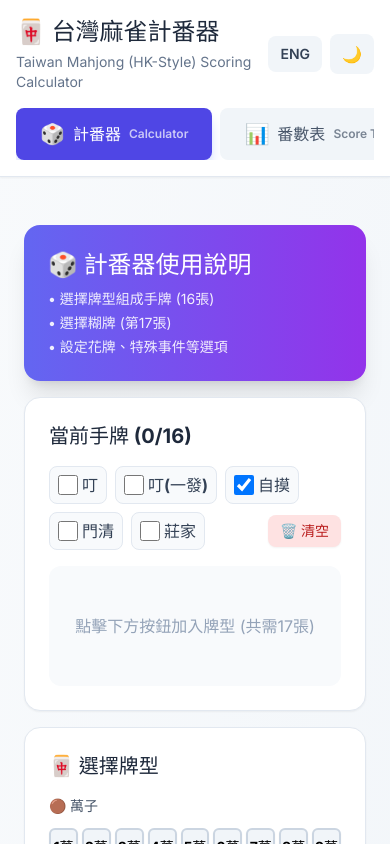
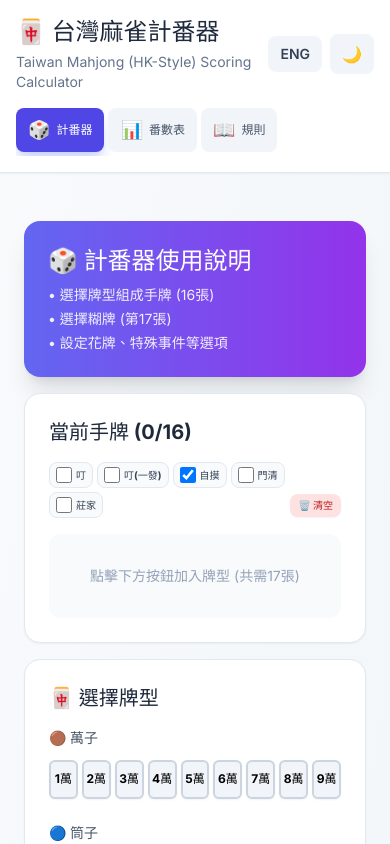
Before and after one commit to angus33yk1/taiwan-mahjong--hk-style--scoring-calculator, a React (Vite) app: page / in a window 390 px wide. Shown: the top 844 px of the page. Built offline with nearby package versions, Linux system fonts and the light colour scheme.

Commit message:
UI: Overhaul mobile hand layout to 9-col, condense status controls, and shrink navigation bar

```diff
--- a/App.tsx
+++ b/App.tsx
@@ -54,22 +54,24 @@ const App: React.FC = () => {
                     </div>
 
                     {/* Tab Navigation */}
-                    <nav className="flex gap-2 overflow-x-auto">
+                    <nav className="flex gap-1 sm:gap-2 overflow-x-auto no-scrollbar pb-1">
                         {tabs.map((tab) => (
                             <button
                                 key={tab.id}
                                 onClick={() => setActiveTab(tab.id)}
                                 className={`
-                  flex items-center gap-2 px-6 py-3 rounded-lg font-semibold transition-all whitespace-nowrap
-                  ${activeTab === tab.id
+                                    flex items-center gap-1.5 sm:gap-2 px-3 sm:px-6 py-2 sm:py-3 rounded-lg font-semibold transition-all whitespace-nowrap
+                                    ${activeTab === tab.id
                                         ? 'bg-indigo-600 text-white shadow-lg shadow-indigo-200 dark:shadow-indigo-900/50'
                                         : 'bg-slate-100 dark:bg-slate-800 text-slate-600 dark:text-slate-400 hover:bg-slate-200 dark:hover:bg-slate-700'
                                     }
-                `}
+                                `}
                             >
-                                <span className="text-xl">{tab.icon}</span>
-                                <span className="font-bold">{tab.label}</span>
-                                <span className="text-xs opacity-70">{tab.labelEn}</span>
+                                <span className="text-lg sm:text-xl">{tab.icon}</span>
+                                <div className="flex flex-col items-start leading-tight">
+                                    <span className="font-bold text-xs sm:text-sm md:text-base">{tab.label}</span>
+                                    <span className="text-[10px] opacity-70 hidden sm:block">{tab.labelEn}</span>
+                                </div>
                             </button>
                         ))}
                     </nav>
--- a/ScoreCalculatorPage.tsx
+++ b/ScoreCalculatorPage.tsx
@@ -284,9 +284,9 @@ const ScoreCalculatorPage: React.FC = () => {
                     </div>
 
                     {/* Status/Hand Type Controls - Mobile Optimized */}
-                    <div className="flex flex-wrap items-center gap-2 mt-4">
+                    <div className="flex flex-wrap items-center gap-1 sm:gap-2">
                         {/* 叮 */}
-                        <label className="flex items-center gap-1 cursor-pointer group bg-slate-50 dark:bg-slate-800 px-2 py-1.5 rounded-lg border border-slate-200 dark:border-slate-700">
+                        <label className="flex items-center gap-1 cursor-pointer group bg-slate-50 dark:bg-slate-800 px-1.5 sm:px-2 py-1 rounded-lg border border-slate-200 dark:border-slate-700">
                             <input
                                 type="checkbox"
                                 checked={isListening}
@@ -294,15 +294,15 @@ const ScoreCalculatorPage: React.FC = () => {
                                     setIsListening(e.target.checked);
                                     if (e.target.checked) setIsListeningOneShot(false);
                                 }}
-                                className="w-5 h-5 rounded border-slate-300 text-indigo-600 focus:ring-indigo-500"
+                                className="w-4 h-4 rounded border-slate-300 text-indigo-600 focus:ring-indigo-500"
                             />
-                            <span className="font-bold text-slate-700 dark:text-slate-300 group-hover:text-amber-500 transition-colors">
+                            <span className="font-bold text-[10px] sm:text-xs md:text-sm text-slate-700 dark:text-slate-300 group-hover:text-amber-500 transition-colors">
                                 {language === 'zh' ? '叮' : 'Listen'}
                             </span>
                         </label>
 
                         {/* 叮(一發) */}
-                        <label className="flex items-center gap-1 cursor-pointer group bg-slate-50 dark:bg-slate-800 px-2 py-1.5 rounded-lg border border-slate-200 dark:border-slate-700">
+                        <label className="flex items-center gap-1 cursor-pointer group bg-slate-50 dark:bg-slate-800 px-1.5 sm:px-2 py-1 rounded-lg border border-slate-200 dark:border-slate-700">
                             <input
                                 type="checkbox"
                                 checked={isListeningOneShot}
@@ -310,65 +310,63 @@ const ScoreCalculatorPage: React.FC = () => {
                                     setIsListeningOneShot(e.target.checked);
                                     if (e.target.checked) setIsListening(false);
                                 }}
-                                className="w-5 h-5 rounded border-slate-300 text-indigo-600 focus:ring-indigo-500"
+                                className="w-4 h-4 rounded border-slate-300 text-indigo-600 focus:ring-indigo-500"
                             />
-                            <span className="font-bold text-slate-700 dark:text-slate-300 group-hover:text-amber-600 transition-colors">
+                            <span className="font-bold text-[10px] sm:text-xs md:text-sm text-slate-700 dark:text-slate-300 group-hover:text-amber-600 transition-colors">
                                 {language === 'zh' ? '叮(一發)' : 'One Shot'}
                             </span>
                         </label>
 
                         {/* 自摸 */}
-                        <label className="flex items-center gap-1 cursor-pointer group bg-slate-50 dark:bg-slate-800 px-2 py-1.5 rounded-lg border border-slate-200 dark:border-slate-700">
+                        <label className="flex items-center gap-1 cursor-pointer group bg-slate-50 dark:bg-slate-800 px-1.5 sm:px-2 py-1 rounded-lg border border-slate-200 dark:border-slate-700">
                             <input
                                 type="checkbox"
                                 checked={isSelfDraw}
                                 onChange={(e) => setIsSelfDraw(e.target.checked)}
-                                className="w-5 h-5 rounded border-slate-300 text-indigo-600 focus:ring-indigo-500"
+                                className="w-4 h-4 rounded border-slate-300 text-indigo-600 focus:ring-indigo-500"
                             />
-                            <span className="font-bold text-slate-700 dark:text-slate-300 group-hover:text-blue-500 transition-colors">
+                            <span className="font-bold text-[10px] sm:text-xs md:text-sm text-slate-700 dark:text-slate-300 group-hover:text-blue-500 transition-colors">
                                 {language === 'zh' ? '自摸' : 'Self-draw'}
                             </span>
                         </label>
 
                         {/* 門清 */}
-                        <label className="flex items-center gap-1 cursor-pointer group bg-slate-50 dark:bg-slate-800 px-2 py-1.5 rounded-lg border border-slate-200 dark:border-slate-700">
+                        <label className="flex items-center gap-1 cursor-pointer group bg-slate-50 dark:bg-slate-800 px-1.5 sm:px-2 py-1 rounded-lg border border-slate-200 dark:border-slate-700">
                             <input
                                 type="checkbox"
                                 checked={isConcealed}
                                 onChange={(e) => setIsConcealed(e.target.checked)}
-                                className="w-5 h-5 rounded border-slate-300 text-indigo-600 focus:ring-indigo-500"
+                                className="w-4 h-4 rounded border-slate-300 text-indigo-600 focus:ring-indigo-500"
                             />
-                            <span className="font-bold text-slate-700 dark:text-slate-300 group-hover:text-indigo-600 transition-colors">
+                            <span className="font-bold text-[10px] sm:text-xs md:text-sm text-slate-700 dark:text-slate-300 group-hover:text-indigo-600 transition-colors">
                                 {language === 'zh' ? '門清' : 'Concealed'}
                             </span>
                         </label>
 
                         {/* 莊家 */}
-                        <label className="flex items-center gap-1 cursor-pointer group bg-slate-50 dark:bg-slate-800 px-2 py-1.5 rounded-lg border border-slate-200 dark:border-slate-700">
+                        <label className="flex items-center gap-1 cursor-pointer group bg-slate-50 dark:bg-slate-800 px-1.5 sm:px-2 py-1 rounded-lg border border-slate-200 dark:border-slate-700">
                             <input
                                 type="checkbox"
                                 checked={isDealer}
                                 onChange={(e) => setIsDealer(e.target.checked)}
-                                className="w-5 h-5 rounded border-slate-300 text-indigo-600 focus:ring-indigo-500"
+                                className="w-4 h-4 rounded border-slate-300 text-indigo-600 focus:ring-indigo-500"
                             />
-                            <span className="font-bold text-slate-700 dark:text-slate-300 group-hover:text-red-500 transition-colors">
+                            <span className="font-bold text-[10px] sm:text-xs md:text-sm text-slate-700 dark:text-slate-300 group-hover:text-red-500 transition-colors">
                                 {language === 'zh' ? '莊家' : 'Dealer'}
                             </span>
                         </label>
 
-                        <div className="flex-grow"></div>
-
                         <button
                             onClick={clearAll}
-                            className="px-3 py-1.5 rounded-lg bg-red-100 dark:bg-red-900/30 text-red-700 dark:text-red-300 font-semibold hover:bg-red-200 dark:hover:bg-red-900/50 transition-colors shadow-sm ml-auto text-sm"
+                            className="px-2 sm:px-3 py-1 rounded-lg bg-red-100 dark:bg-red-900/30 text-red-700 dark:text-red-300 font-bold hover:bg-red-200 dark:hover:bg-red-900/50 transition-colors shadow-sm ml-auto text-[10px] sm:text-sm whitespace-nowrap"
                         >
                             🗑️ {language === 'zh' ? '清空' : 'Clear'}
                         </button>
                     </div>
 
-                    <div className="min-h-[100px] bg-slate-50 dark:bg-slate-800 rounded-xl p-4 flex flex-wrap gap-2 transition-all mt-4">
+                    <div className="min-h-[80px] bg-slate-50 dark:bg-slate-800 rounded-xl p-2 sm:p-4 grid grid-cols-9 gap-1 sm:gap-2 transition-all mt-4">
                         {handTiles.length === 0 ? (
-                            <div className="w-full text-center py-8 text-slate-400 dark:text-slate-500">
+                            <div className="col-span-9 text-center py-6 text-slate-400 dark:text-slate-500 text-sm">
                                 {language === 'zh' ? '點擊下方按鈕加入牌型 (共需17張)' : 'Click buttons below to add 17 tiles'}
                             </div>
                         ) : (
@@ -384,7 +382,7 @@ const ScoreCalculatorPage: React.FC = () => {
                                                 removeTile(index);
                                             }
                                         }}
-                                        className={`relative bg-white dark:bg-slate-700 border-2 rounded-lg px-3 py-2 font-bold text-lg transition-all shadow-sm group
+                                        className={`relative w-full aspect-[3/4] flex items-center justify-center bg-white dark:bg-slate-700 border-2 rounded-md font-bold text-sm sm:text-lg transition-all shadow-sm group
                                             ${isWinner
                                                 ? 'border-emerald-500 ring-2 ring-emerald-500 ring-offset-2 dark:ring-offset-slate-900 z-10 scale-105'
                                                 : handTiles.length === 17 && winnerIndex === null
@@ -394,7 +392,7 @@ const ScoreCalculatorPage: React.FC = () => {
                                     >
                                         {tile.displayChar}
                                         {isWinner && (
-                                            <div className="absolute -top-2 -right-2 bg-emerald-500 text-white text-[10px] px-2 py-0.5 rounded-full font-bold shadow-md">
+                                            <div className="absolute -top-1.5 -right-1.5 bg-emerald-500 text-white text-[8px] sm:text-[10px] px-1 sm:px-2 py-0.5 rounded-full font-bold shadow-md z-20">
                                                 胡
                                             </div>
                                         )}
@@ -422,13 +420,13 @@ const ScoreCalculatorPage: React.FC = () => {
                                 <h4 className="text-sm font-semibold text-slate-600 dark:text-slate-400 mb-3">
                                     {category.category}
                                 </h4>
-                                <div className="grid grid-cols-9 gap-1 sm:gap-2">
+                                <div className="grid grid-cols-9 gap-1 sm:gap-2 max-w-sm sm:max-w-none">
                                     {category.tiles.map((tile, index) => (
                                         <div key={index} className="relative group">
                                             <button
                                                 onClick={() => addTile(tile)}
                                                 disabled={handTiles.length >= 17}
-                                                className={`w-full aspect-[3/4] flex items-center justify-center bg-slate-100 dark:bg-slate-800 border-2 rounded-md font-bold text-sm sm:text-lg transition-all shadow-sm ${handTiles.length >= 17 ? 'border-slate-200 opacity-50 cursor-not-allowed' : 'border-slate-300 dark:border-slate-600 hover:bg-indigo-100 dark:hover:bg-indigo-900/30 hover:border-indigo-400 dark:hover:border-indigo-600'
+                                                className={`w-full aspect-[3/4] flex items-center justify-center bg-slate-100 dark:bg-slate-800 border-2 rounded-md font-bold text-xs sm:text-sm transition-all shadow-sm ${handTiles.length >= 17 ? 'border-slate-200 opacity-50 cursor-not-allowed' : 'border-slate-300 dark:border-slate-600 hover:bg-indigo-100 dark:hover:bg-indigo-900/30 hover:border-indigo-400 dark:hover:border-indigo-600'
                                                     }`}
                                             >
                                                 {tile.displayChar}
@@ -444,13 +442,13 @@ const ScoreCalculatorPage: React.FC = () => {
                             <h4 className="text-sm font-semibold text-slate-600 dark:text-slate-400 mb-3">
                                 {language === 'zh' ? '🌪️ 風牌 & 🐉 三元牌' : '🌪️ Winds & 🐉 Dragons'}
                             </h4>
-                            <div className="grid grid-cols-9 gap-1 sm:gap-2">
+                            <div className="grid grid-cols-9 gap-1 sm:gap-2 max-w-sm sm:max-w-none">
                                 {honorTiles.map((tile, index) => (
                                     <div key={index} className="relative group">
                                         <button
                                             onClick={() => addTile(tile)}
                                             disabled={handTiles.length >= 17}
-                                            className={`w-full aspect-[3/4] flex items-center justify-center bg-slate-100 dark:bg-slate-800 border-2 rounded-md font-bold text-sm sm:text-lg transition-all shadow-sm ${handTiles.length >= 17 ? 'border-slate-200 opacity-50 cursor-not-allowed' : 'border-slate-300 dark:border-slate-600 hover:bg-indigo-100 dark:hover:bg-indigo-900/30 hover:border-indigo-400 dark:hover:border-indigo-600'
+                                            className={`w-full aspect-[3/4] flex items-center justify-center bg-slate-100 dark:bg-slate-800 border-2 rounded-md font-bold text-xs sm:text-sm transition-all shadow-sm ${handTiles.length >= 17 ? 'border-slate-200 opacity-50 cursor-not-allowed' : 'border-slate-300 dark:border-slate-600 hover:bg-indigo-100 dark:hover:bg-indigo-900/30 hover:border-indigo-400 dark:hover:border-indigo-600'
                                                 }`}
                                         >
                                             {tile.displayChar}
@@ -589,7 +587,7 @@ const ScoreCalculatorPage: React.FC = () => {
                                 return (
                                     <div className="space-y-3">
                                         {rows.map((row, rowIdx) => (
-                                            <div key={rowIdx} className="grid grid-cols-2 md:grid-cols-3 gap-2 p-2 bg-slate-50/50 dark:bg-slate-800/50 rounded-xl border border-slate-100 dark:border-slate-800">
+                                            <div key={rowIdx} className={`grid ${rowIdx === 0 ? 'grid-cols-3' : 'grid-cols-2 md:grid-cols-3'} gap-2 p-2 bg-slate-50/50 dark:bg-slate-800/50 rounded-xl border border-slate-100 dark:border-slate-800`}>
                                                 {row.ids.map(id => {
                                                     const event = specialEvents.find(e => e.id === id);
                                                     if (!event) return null;
```
